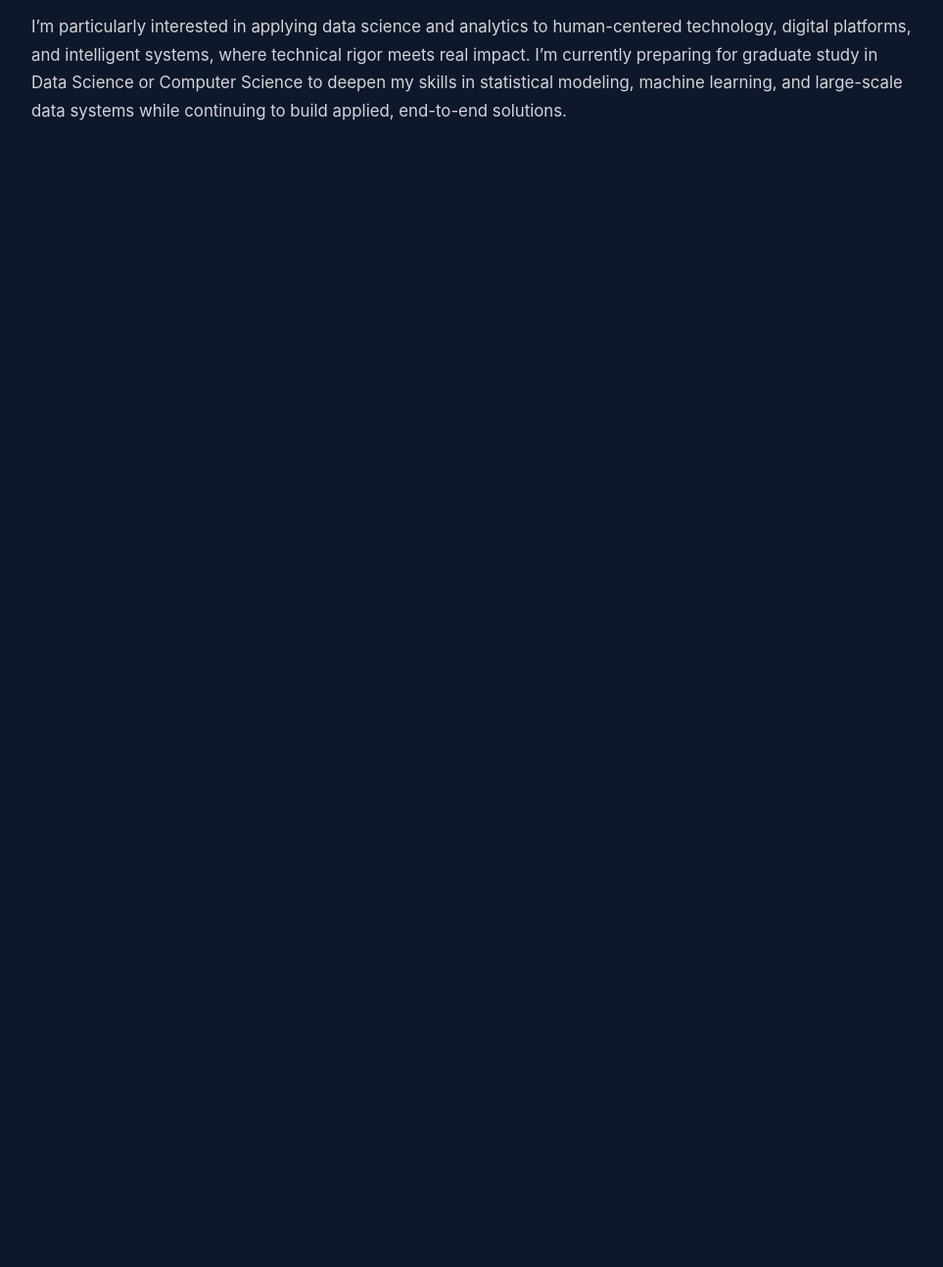
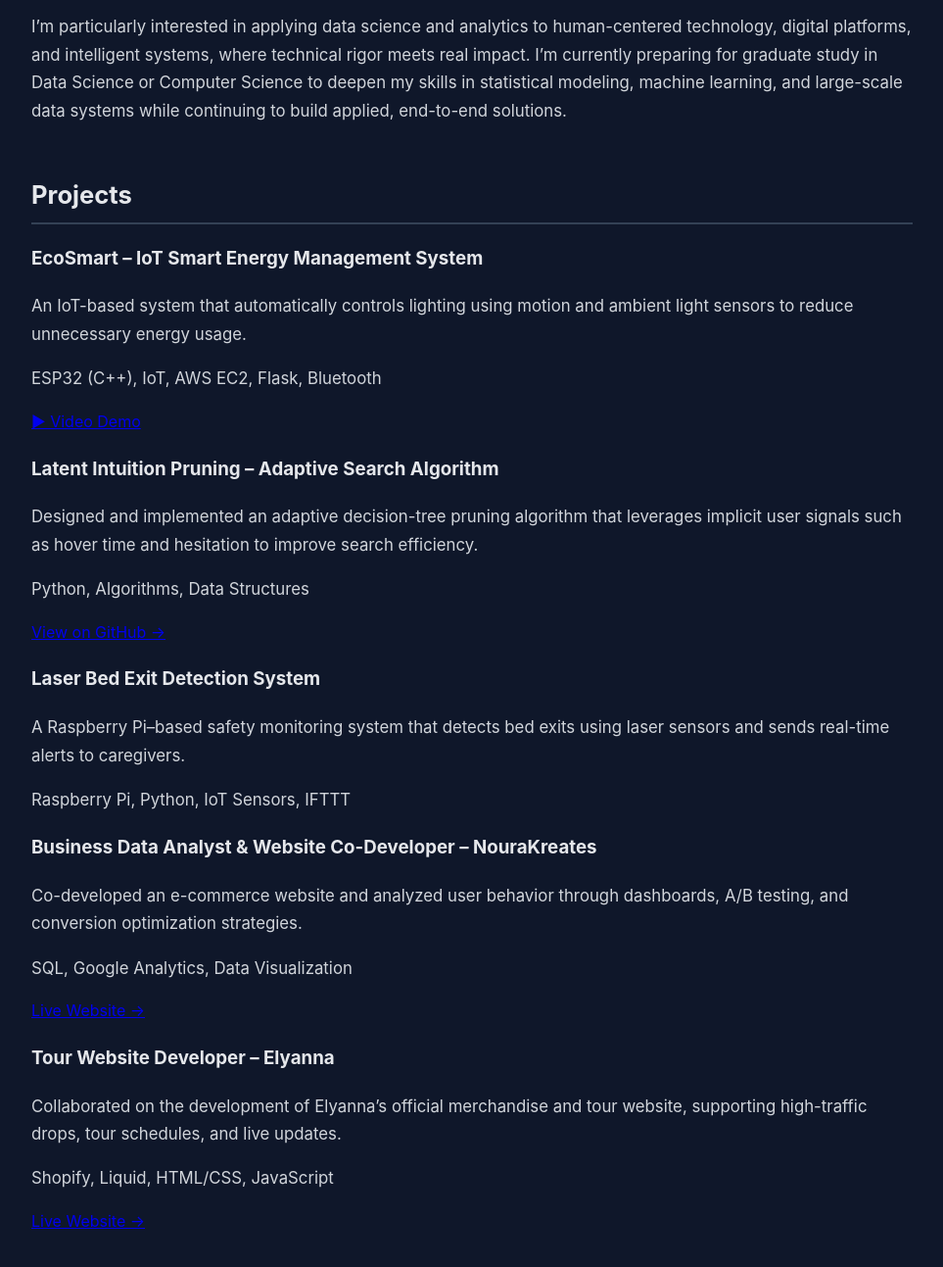
Before and after one commit to Azzalazz/azzalazz.github.io, a plain HTML site: page index.html in a window 1280 px wide. Shown: the part 641-1934 px from the top of the page at 98% size, without its empty margins (158-1121 px from the left). Before the commit the page ends 844 px from the top, so only its background shows below. Drawn offline with Linux system fonts and the light colour scheme.

Commit message:
Update index.html

```diff
--- a/index.html
+++ b/index.html
@@ -80,7 +80,77 @@
       machine learning, and large-scale data systems while continuing to build applied,
       end-to-end solutions.
     </p>
+<section id="projects">
+  <h2>Projects</h2>
 
+  <div class="project">
+    <h3>EcoSmart – IoT Smart Energy Management System</h3>
+    <p>
+      An IoT-based system that automatically controls lighting using motion and
+      ambient light sensors to reduce unnecessary energy usage.
+    </p>
+    <p class="tech">
+      ESP32 (C++), IoT, AWS EC2, Flask, Bluetooth
+    </p>
+    <a href="https://www.youtube.com/watch?v=Cvn3iM5ZI_4" target="_blank">
+      ▶ Video Demo
+    </a>
+  </div>
+
+  <div class="project">
+    <h3>Latent Intuition Pruning – Adaptive Search Algorithm</h3>
+    <p>
+      Designed and implemented an adaptive decision-tree pruning algorithm that
+      leverages implicit user signals such as hover time and hesitation to
+      improve search efficiency.
+    </p>
+    <p class="tech">
+      Python, Algorithms, Data Structures
+    </p>
+    <a href="https://github.com/Azzalazz/latent-intuition-pruning" target="_blank">
+      View on GitHub →
+    </a>
+  </div>
+
+  <div class="project">
+    <h3>Laser Bed Exit Detection System</h3>
+    <p>
+      A Raspberry Pi–based safety monitoring system that detects bed exits using
+      laser sensors and sends real-time alerts to caregivers.
+    </p>
+    <p class="tech">
+      Raspberry Pi, Python, IoT Sensors, IFTTT
+    </p>
+  </div>
+
+  <div class="project">
+    <h3>Business Data Analyst & Website Co-Developer – NouraKreates</h3>
+    <p>
+      Co-developed an e-commerce website and analyzed user behavior through
+      dashboards, A/B testing, and conversion optimization strategies.
+    </p>
+    <p class="tech">
+      SQL, Google Analytics, Data Visualization
+    </p>
+    <a href="https://nourakreates.com" target="_blank">
+      Live Website →
+    </a>
+  </div>
+
+  <div class="project">
+    <h3>Tour Website Developer – Elyanna</h3>
+    <p>
+      Collaborated on the development of Elyanna’s official merchandise and tour
+      website, supporting high-traffic drops, tour schedules, and live updates.
+    </p>
+    <p class="tech">
+      Shopify, Liquid, HTML/CSS, JavaScript
+    </p>
+    <a href="https://shop.elyanna.com" target="_blank">
+      Live Website →
+    </a>
+  </div>
+</section>
   </div>
 </body>
 </html>
```
